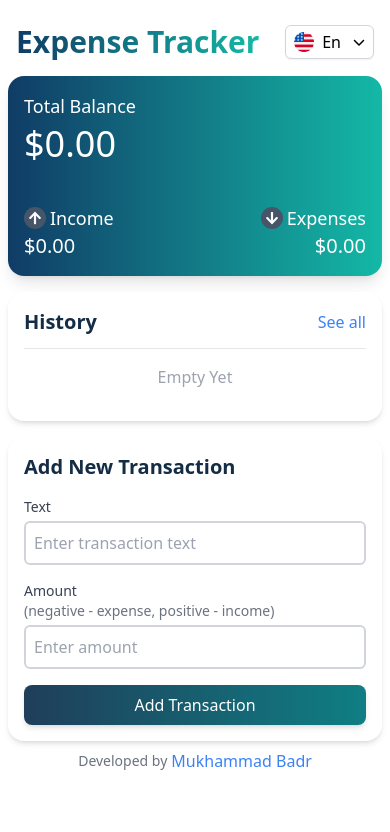
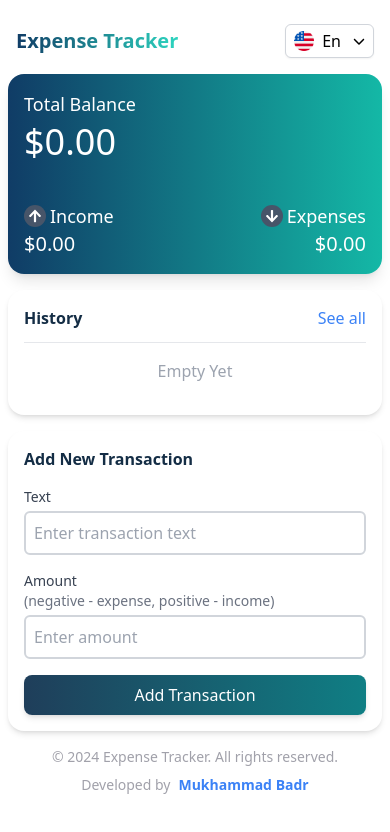
Before and after one commit to Muhammedbadr/expense-tracker-react, a React (Create React App) app: page / in a window 390 px wide. Shown: the top 832 px of the page. Built offline with nearby package versions, Linux system fonts and the light colour scheme.

Commit message:
react js

```diff
--- a/package.json
+++ b/package.json
@@ -3,8 +3,12 @@
   "version": "0.1.0",
   "private": true,
   "dependencies": {
+    "@emotion/react": "^11.13.3",
+    "@emotion/styled": "^11.13.0",
     "@fortawesome/free-solid-svg-icons": "^6.6.0",
     "@fortawesome/react-fontawesome": "^0.2.2",
+    "@mui/material": "^6.1.1",
+    "@mui/system": "^6.1.1",
     "@testing-library/jest-dom": "^5.17.0",
     "@testing-library/react": "^13.4.0",
     "@testing-library/user-event": "^13.5.0",
--- a/src/App.js
+++ b/src/App.js
@@ -1,3 +1,5 @@
+
+// App.js
 import './App.css';
 import React from 'react';
 import './index.css'; // Ensure Tailwind is imported
@@ -6,23 +8,21 @@ import { IncomeExpensive } from './componentsFiles/IncomeExpensive'; // Ensure c
 import { Title } from './componentsFiles/Title';
 import { History } from './componentsFiles/History';
 import { NewTransaction } from './componentsFiles/NewTransaction';
-import { TextFotters } from './componentsFiles/TextFotters';
-import { GlobalProvider } from './context/GlobsStat'; // Ensure the correct file name is used
+import { TextFooters } from './componentsFiles/TextFooters'; // Fix typo in footer component name
+import { GlobalProvider } from './context/GlobalState'; // Ensure the correct file name is used
 
 function App() {
   return (
-
     <GlobalProvider>
       <div className="w-full font-sans flex justify-center p-2 items-center flex-col">
         <div className="w-full max-w-xl">
-
           {/* Title Section */}
-          <div className=" mb-4">
+          <div className="mb-4">
             <Title />
           </div>
 
           {/* Income and Expense Section */}
-          <div className="bg-gradient-to-r from-[#103c66] to-teal-500 bg-transparent bg-clip text-white rounded-2xl p-4 shadow-lg h-[200px] flex flex-col justify-between mb-4">
+          <div className="bg-gradient-to-r from-[#103c66] to-teal-500 text-white rounded-2xl p-4 shadow-lg h-[200px] flex flex-col justify-between mb-4">
             <Header />
             <IncomeExpensive />
           </div>
@@ -33,13 +33,13 @@ function App() {
           </div>
 
           {/* New Transaction Section */}
-          <div className="bg-white p-4 rounded-2xl shadow-md mb-2">
+          <div className="bg-white p-4 rounded-2xl shadow-md mb-1">
             <NewTransaction />
           </div>
 
-          {/* Add Button */}
-          <div className="mt-1 rounded-2xl focus:ring focus:ring-blue-300">
-            <TextFotters/>
+          {/* Footer Section */}
+          <div className=" rounded-2xl focus:ring focus:ring-blue-300">
+            <TextFooters />
           </div>
         </div>
       </div>
--- a/src/componentsFiles/Header.js
+++ b/src/componentsFiles/Header.js
@@ -1,5 +1,5 @@
 import React,{useContext} from "react";
-import {GlobalContext} from '../context/GlobsStat'
+import {GlobalContext} from '../context/GlobalState'
 // import translattoEn from'../Transltion/en/global'
 // import translattoru from'../Transltion/ru/global'
 
--- a/src/componentsFiles/History.js
+++ b/src/componentsFiles/History.js
@@ -1,5 +1,5 @@
 import React, { useContext } from "react";
-import { GlobalContext } from '../context/GlobsStat';
+import { GlobalContext } from '../context/GlobalState';
 import { Transaction } from './Transaction';
 
 export const History = () => {
@@ -9,7 +9,7 @@ export const History = () => {
     <div>
       {/* Header Section */}
       <div className="flex justify-between items-center mb-0 border-b pb-3">
-        <h3 className="text-xl text-[#142d45] font-bold">History</h3>
+        <h3 className="text-base md:text-xl text-[#142d45] font-bold">History</h3>
         <p className="text-blue-500 cursor-pointer hover:underline">See all</p>
       </div>
       {/* Conditionally render the "Empty Yet" message */}
--- a/src/componentsFiles/NewTransaction.js
+++ b/src/componentsFiles/NewTransaction.js
@@ -1,5 +1,5 @@
 import React, { useState, useContext } from "react";
-import { GlobalContext } from '../context/GlobsStat';
+import { GlobalContext } from '../context/GlobalState';
 import './AnimatedButton.css';
 
 export const NewTransaction = () => {
@@ -43,7 +43,7 @@ export const NewTransaction = () => {
       <div>
         {/* Header */}
         <div className="mb-4">
-          <h3 className="text-xl text-[#142d45] font-bold">Add New Transaction</h3>
+          <h3 className="text-base md:text-xl text-[#142d45] font-bold">Add New Transaction</h3>
         </div>
 
         {/* Form Inputs */}
--- /dev/null
+++ b/src/componentsFiles/TextFooters.js
@@ -0,0 +1,21 @@
+import React from "react";
+import "./AnimatedButton.css"; // Import your custom CSS file
+
+export const TextFooters = () => {
+  return (
+    <div className="mt-4">
+      <div className="flex flex-col sm:flex-row items-center justify-between text-sm text-gray-600 space-y-2 sm:space-y-0">
+        <p className="text-zinc-400">&copy; 2024 Expense Tracker. All rights reserved.</p>
+
+        <div className="flex items-center">
+          <p className="pr-2 text-zinc-400">Developed by</p>
+          <a href="https://github.com/Muhammedbadr" className="text-blue-500 hover:underline font-semibold">
+            Mukhammad Badr
+          </a>
+        </div>
+      </div>
+    </div>
+  );
+
+
+};
--- a/src/componentsFiles/TextFotters.js
+++ /dev/null
@@ -1,16 +0,0 @@
-import React from "react";
-import "./AnimatedButton.css"; // Import your custom CSS file
-
-export const TextFotters = () => {
-  return (
-    <div className="mt-1 footer">
-
-      <div className=" flex items-center justify-center space-x-1">
-        <p className="text-sm text-gray-500">Developed by</p>
-        <a href="https://github.com/Muhammedbadr" className="text-blue-500 hover:underline">
-          Mukhammad Badr
-        </a>
-      </div>
-    </div>
-  );
-};
--- a/src/componentsFiles/Title.js
+++ b/src/componentsFiles/Title.js
@@ -6,15 +6,18 @@ import RuFlag from '../ImageApp/russia.png';
 
 import { FontAwesomeIcon } from '@fortawesome/react-fontawesome';
 import { faChevronDown } from '@fortawesome/free-solid-svg-icons';
+import { Alert, Snackbar } from '@mui/material';  // Import Alert and Snackbar
 
 export const Title = () => {
   const [selectedLanguage, setSelectedLanguage] = useState("en");
   const [isOpen, setIsOpen] = useState(false);
+  const [alertOpen, setAlertOpen] = useState(false); // State to manage the alert visibility
   const dropdownRef = useRef(null);
 
   const handleLanguageChange = (lang) => {
     setSelectedLanguage(lang);
     setIsOpen(false);
+    setAlertOpen(true); // Show alert when a language is clicked
   };
 
   // Handle clicks outside the dropdown to close it
@@ -31,6 +34,11 @@ export const Title = () => {
     };
   }, []);
 
+  // Close alert after some time or manually
+  const handleAlertClose = () => {
+    setAlertOpen(false);
+  };
+
   // Flag and label mapping based on the selected language
   const flagMapping = {
     en: { img: USFlag, label: "En" },
@@ -40,10 +48,11 @@ export const Title = () => {
   };
 
   return (
-    <div className="flex justify-between items-center my-4 px-2">
-      <h2 className="font-bold text-3xl text-[#142d45] bg-gradient-to-r from-[#103c66] to-teal-500 text-transparent bg-clip-text   rounded-md">
-        Expense Tracker
-      </h2>
+    <div className="flex justify-between  items-center my-4 px-2">
+      <h2 className="font-bold text-xl sm:text-2xl md:text-3xl lg:text-3xl text-[#142d45] bg-gradient-to-r from-[#103c66] to-teal-400 text-transparent bg-clip-text    transition-transform duration-300 ease-in-out">
+  Expense Tracker
+</h2>
+
 
       <div className="relative inline-block text-left" ref={dropdownRef}>
         <div
@@ -94,6 +103,13 @@ export const Title = () => {
           </div>
         )}
       </div>
+
+      {/* Alert component */}
+      <Snackbar open={alertOpen} autoHideDuration={6000} onClose={handleAlertClose}>
+        <Alert onClose={handleAlertClose} severity="warning" sx={{ width: '100%' }}>
+        This part is not complete yet.
+        </Alert>
+      </Snackbar>
     </div>
   );
 };
--- a/src/componentsFiles/Transaction.js
+++ b/src/componentsFiles/Transaction.js
@@ -1,4 +1,4 @@
-import {GlobalContext} from '../context/GlobsStat';
+import {GlobalContext} from '../context/GlobalState';
 import React, { useContext } from "react";
 // import {GlobalContext} from '../context/GlobsStat'
 import { FontAwesomeIcon } from '@fortawesome/react-fontawesome';
--- a/src/componentsFiles/incomeExpensive.js
+++ b/src/componentsFiles/incomeExpensive.js
@@ -1,7 +1,7 @@
 import React, { useContext } from "react";
 import { FaArrowUp, FaArrowDown } from "react-icons/fa"; // Example icons
 // import "./IncomeExpensive.css"; // Import your custom CSS file
-import {GlobalContext} from '../context/GlobsStat'
+import {GlobalContext} from '../context/GlobalState'
 
 export const IncomeExpensive = () => {
   const { transactions } = useContext(GlobalContext)
```
Also changed, not shown: src/context/GlobalState.js (renamed from src/context/GlobsStat.js), 1 other file (tests, documents, lock files or other folders).
